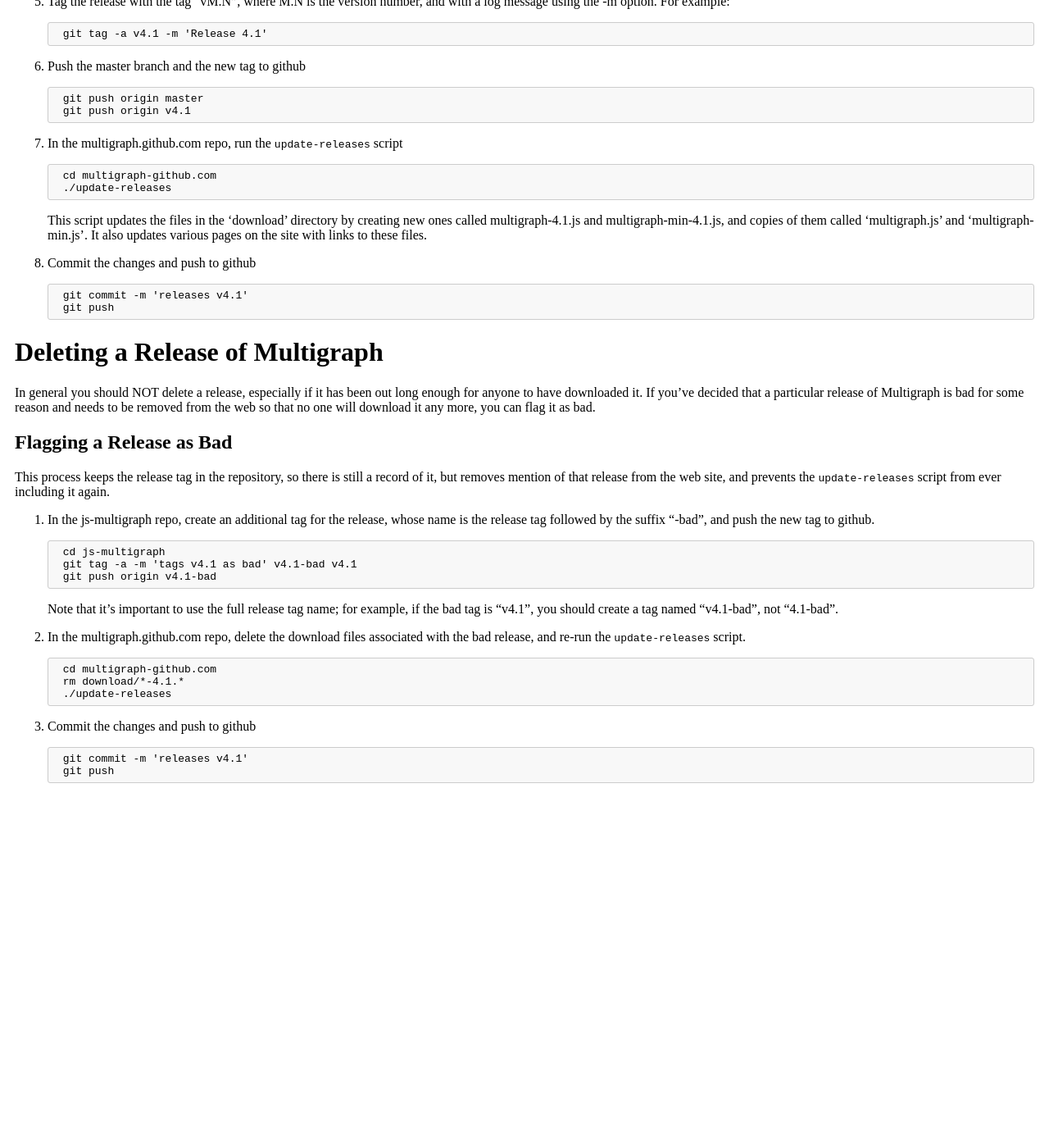
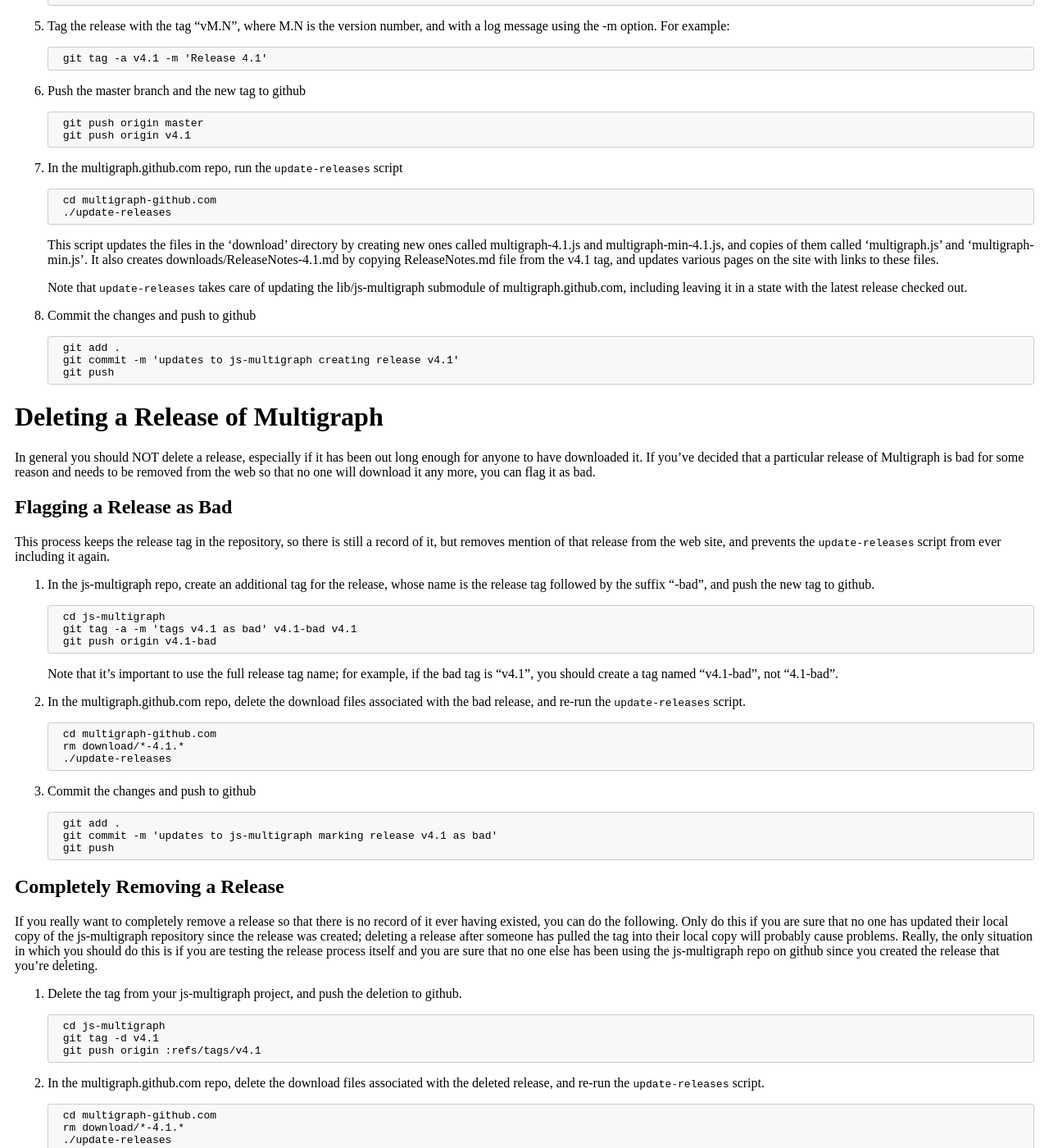
Before and after one commit to henhouse/multigraph.github.com, a Jekyll site: the page built from docs/release.md, in a window 1280 px wide and 1400 px high, scrolled down 653 px. Shown: the whole window at 82% size. Built offline with Jekyll 4.4.1, drawn with Linux system fonts in a browser that asks for light colours; before the commit the page ends 1624 px from its top, so only the background shows below that; some of the changed text lies outside the part shown.

Commit message:
further develops update-releases script; adds a few new mugl examples from js-multigraph

```diff
--- a/_includes/example-menu.html
+++ b/_includes/example-menu.html
@@ -30,11 +30,14 @@
 <li class="{{page.example-fill_graph}}">{% if page.example-fill_graph != "selected" %}<a href="fill_graph.html">fill_graph.xml</a>{% else %}fill_graph.xml{% endif %}</li>
 <li class="{{page.example-fotos-sst}}">{% if page.example-fotos-sst != "selected" %}<a href="fotos-sst.html">fotos-sst.xml</a>{% else %}fotos-sst.xml{% endif %}</li>
 <li class="{{page.example-geomweather}}">{% if page.example-geomweather != "selected" %}<a href="geomweather.html">geomweather.xml</a>{% else %}geomweather.xml{% endif %}</li>
+<li class="{{page.example-graph_title}}">{% if page.example-graph_title != "selected" %}<a href="graph_title.html">graph_title.xml</a>{% else %}graph_title.xml{% endif %}</li>
 <li class="{{page.example-legend}}">{% if page.example-legend != "selected" %}<a href="legend.html">legend.xml</a>{% else %}legend.xml{% endif %}</li>
+<li class="{{page.example-line-graph}}">{% if page.example-line-graph != "selected" %}<a href="line-graph.html">line-graph.xml</a>{% else %}line-graph.xml{% endif %}</li>
 <li class="{{page.example-minimal_graph}}">{% if page.example-minimal_graph != "selected" %}<a href="minimal_graph.html">minimal_graph.xml</a>{% else %}minimal_graph.xml{% endif %}</li>
 <li class="{{page.example-multigraph-logo}}">{% if page.example-multigraph-logo != "selected" %}<a href="multigraph-logo.html">multigraph-logo.xml</a>{% else %}multigraph-logo.xml{% endif %}</li>
 <li class="{{page.example-mymugl}}">{% if page.example-mymugl != "selected" %}<a href="mymugl.html">mymugl.xml</a>{% else %}mymugl.xml{% endif %}</li>
 <li class="{{page.example-plotarea-background-color}}">{% if page.example-plotarea-background-color != "selected" %}<a href="plotarea-background-color.html">plotarea-background-color.xml</a>{% else %}plotarea-background-color.xml{% endif %}</li>
+<li class="{{page.example-point-graph}}">{% if page.example-point-graph != "selected" %}<a href="point-graph.html">point-graph.xml</a>{% else %}point-graph.xml{% endif %}</li>
 <li class="{{page.example-pointline_legend}}">{% if page.example-pointline_legend != "selected" %}<a href="pointline_legend.html">pointline_legend.xml</a>{% else %}pointline_legend.xml{% endif %}</li>
 <li class="{{page.example-rangebar_graph}}">{% if page.example-rangebar_graph != "selected" %}<a href="rangebar_graph.html">rangebar_graph.xml</a>{% else %}rangebar_graph.xml{% endif %}</li>
 <li class="{{page.example-tempgraph-acis-maxt-webservice}}">{% if page.example-tempgraph-acis-maxt-webservice != "selected" %}<a href="tempgraph-acis-maxt-webservice.html">tempgraph-acis-maxt-webservice.xml</a>{% else %}tempgraph-acis-maxt-webservice.xml{% endif %}</li>
--- a/docs/release.md
+++ b/docs/release.md
@@ -33,11 +33,13 @@
    of the specific version number.  Commit the change.
 
         emacs ReleaseNotes.md
+        git add ReleaseNotes.md
         git commit -m 'updates ReleaseNotes.md in preparation for release 4.1'
 
 1. Run 'ant minify' to rebuild the built versions of Multigraph in the project; commit the results.
 
         ant minify
+        git add build
         git commit -m 'runs ant minify'
 
 1. Tag the release with the tag "vM.N", where M.N is the version number, and with a log message
@@ -55,14 +57,22 @@
         cd multigraph-github.com
         ./update-releases
 
-   This script updates the files in the 'download' directory by creating new ones called
-   multigraph-4.1.js and multigraph-min-4.1.js, and copies of them called 'multigraph.js'
-   and 'multigraph-min.js'.  It also updates various pages on the site with links to these
-   files.
+   This script updates the files in the 'download' directory by
+   creating new ones called multigraph-4.1.js and
+   multigraph-min-4.1.js, and copies of them called 'multigraph.js'
+   and 'multigraph-min.js'.  It also creates
+   downloads/ReleaseNotes-4.1.md by copying ReleaseNotes.md file from
+   the v4.1 tag, and updates various pages on the site with links to
+   these files.
+
+   Note that <code>update-releases</code> takes care of updating
+   the lib/js-multigraph submodule of multigraph.github.com, including
+   leaving it in a state with the latest release checked out.
 
 1. Commit the changes and push to github
 
-        git commit -m 'releases v4.1'
+        git add .
+        git commit -m 'updates to js-multigraph creating release v4.1'
         git push
 
 
@@ -102,5 +112,39 @@
 
 1. Commit the changes and push to github
 
-        git commit -m 'releases v4.1'
+        git add .
+        git commit -m 'updates to js-multigraph marking release v4.1 as bad'
         git push
+
+Completely Removing a Release
+-----------------------------
+
+If you really want to completely remove a release so that there is no
+record of it ever having existed, you can do the following.  Only do
+this if you are sure that no one has updated their local copy of the
+js-multigraph repository since the release was created; deleting a
+release after someone has pulled the tag into their local copy will
+probably cause problems. Really, the only situation in which you
+should do this is if you are testing the release process itself and
+you are sure that no one else has been using the js-multigraph repo on
+github since you created the release that you're deleting.
+
+1. Delete the tag from your js-multigraph project, and push the deletion
+   to github.
+
+        cd js-multigraph
+        git tag -d v4.1
+        git push origin :refs/tags/v4.1
+
+1. In the multigraph.github.com repo, delete the download files associated with
+   the deleted release, and re-run the <code>update-releases</code> script.
+
+        cd multigraph-github.com
+        rm download/*-4.1.*
+        ./update-releases
+
+1. Commit the changes and push to github
+
+        git add .
+        git commit -m 'updates to js-multigraph deleting release v4.1'
+        git push
```
Also changed, not shown: examples/graph_title.html (added, +57 -0 lines), examples/line-graph.html (added, +155 -0 lines), examples/point-graph.html (added, +155 -0 lines), 1 other file.
